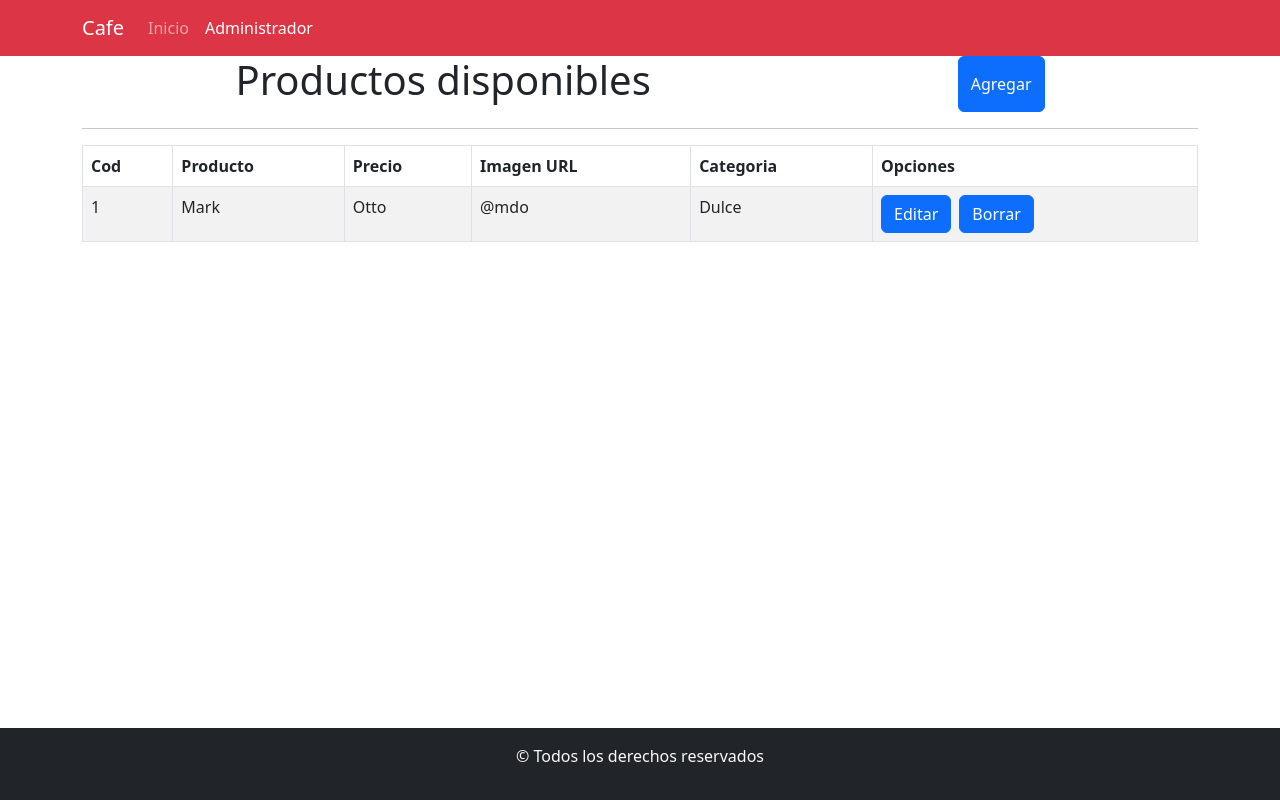
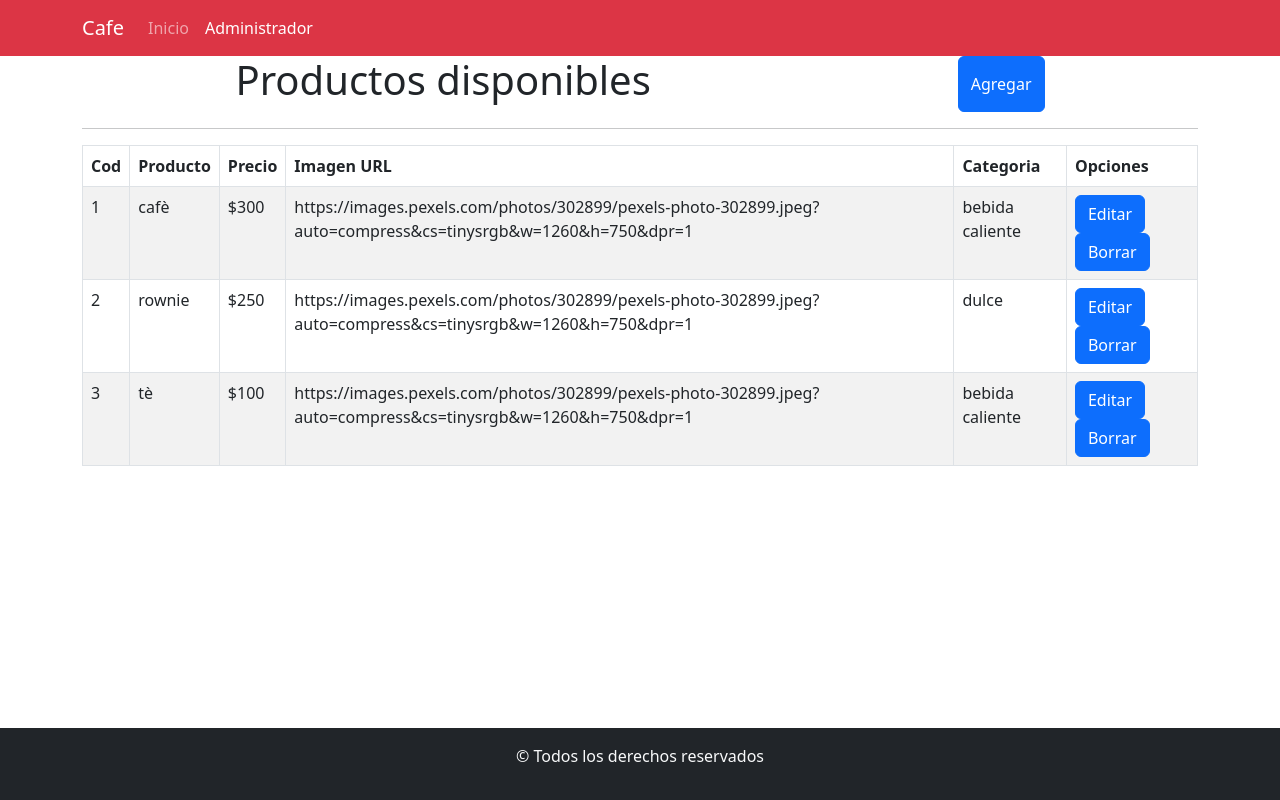
Before and after one commit to javieruncos/cafeFrontend-comision8i, a React (Create React App) app: page /administrador in a window 1280 px wide. Built offline with nearby package versions, Linux system fonts and the light colour scheme; data requests are answered from the project's data file.

Commit message:
obtenemos la consulta de la api y dibujamos en la tabla

```diff
--- a/src/components/views/Administrador.jsx
+++ b/src/components/views/Administrador.jsx
@@ -1,7 +1,22 @@
+import { useEffect ,useState } from "react";
 import { Button, Container,Table } from "react-bootstrap";
+import { consultarApi } from "../../helper/queries";
 import ItemProducto from "./productos/ItemProducto";
 
 const Administrador = () => {
+
+  const [productos, setProductos] = useState([])
+
+  useEffect(()=>{
+    consultarApi().then((respuesta)=>{
+      setProductos(respuesta)
+    })
+
+  },[])
+
+
+
+
   return (
     <Container className="mainSection">
       <div className="d-flex justify-content-around">
@@ -22,7 +37,10 @@ const Administrador = () => {
             </tr>
           </thead>
           <tbody>
-           <ItemProducto/>
+            {
+              productos.map((item)=><ItemProducto key={item.id} producto={item}/>)
+            }
+
           </tbody>
         </Table>
       </div>
--- a/src/components/views/productos/ItemProducto.jsx
+++ b/src/components/views/productos/ItemProducto.jsx
@@ -1,15 +1,15 @@
 import React from "react";
 import { Button } from "react-bootstrap";
 
-const ItemProducto = () => {
+const ItemProducto = ({producto}) => {
   return (
     <>
       <tr>
-        <td>1</td>
-        <td>Mark</td>
-        <td>Otto</td>
-        <td>@mdo</td>
-        <td>Dulce</td>
+        <td>{producto.id}</td>
+        <td>{producto.nombreProducto}</td>
+        <td>${producto.precio}</td>
+        <td>{producto.imagen}</td>
+        <td>{producto.categoria}</td>
         <td><Button className="me-2">Editar</Button><Button>Borrar</Button></td>
       </tr>
 
--- /dev/null
+++ b/src/helper/queries.js
@@ -0,0 +1,16 @@
+const URL = process.env.REACT_APP_API_CAFECITO;
+
+
+
+export  const consultarApi = async()=>{
+//  peticion get para obtener los productos
+   try{
+    const respuesta = await fetch(URL)
+    const listaProducto =await respuesta.json()
+    console.log(listaProducto)
+    return listaProducto;
+   }catch(error){
+     console.log(error)
+     return false
+   }
+}
```
Also changed, not shown: 1 other file (tests, documents, lock files or other folders).
